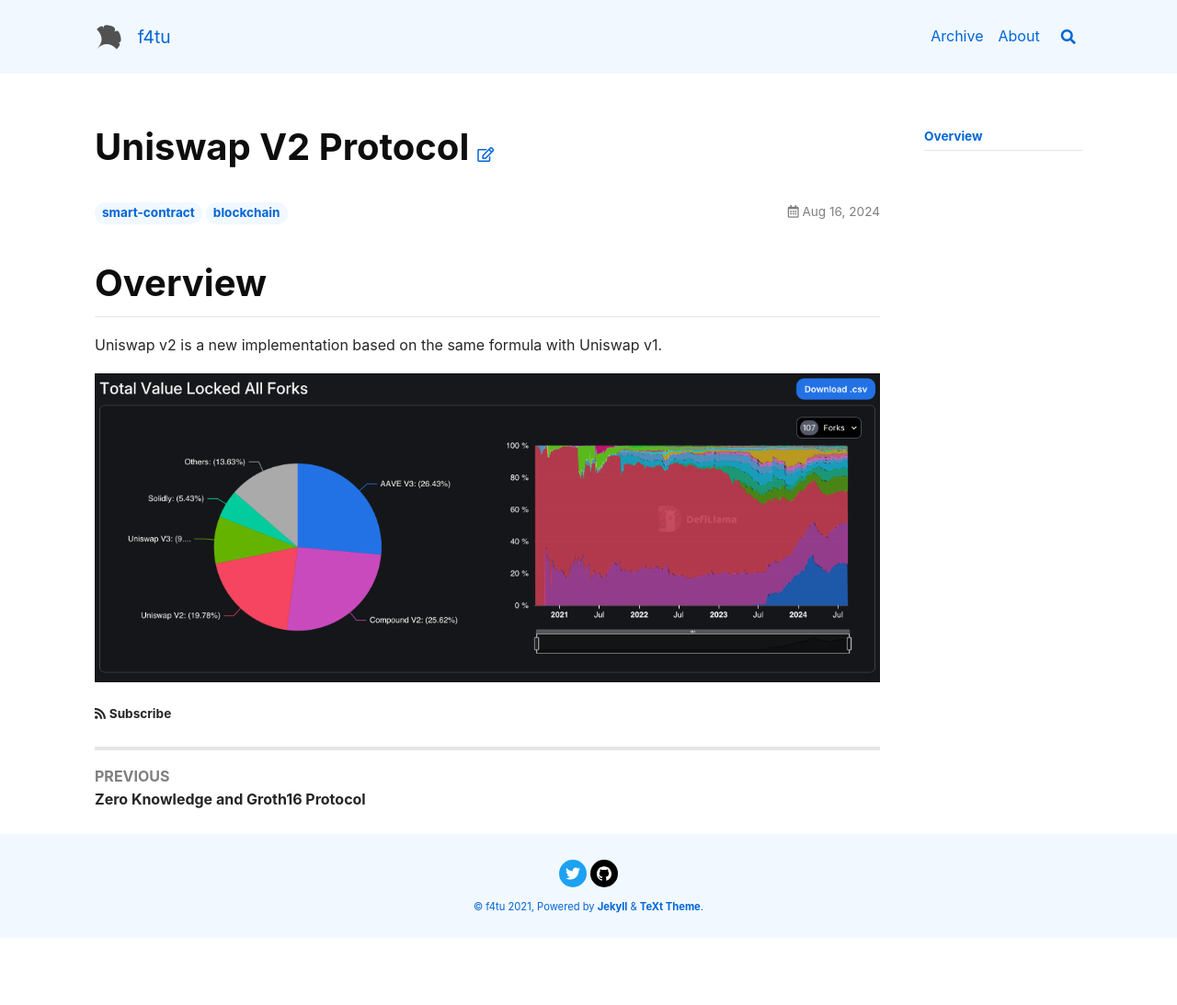
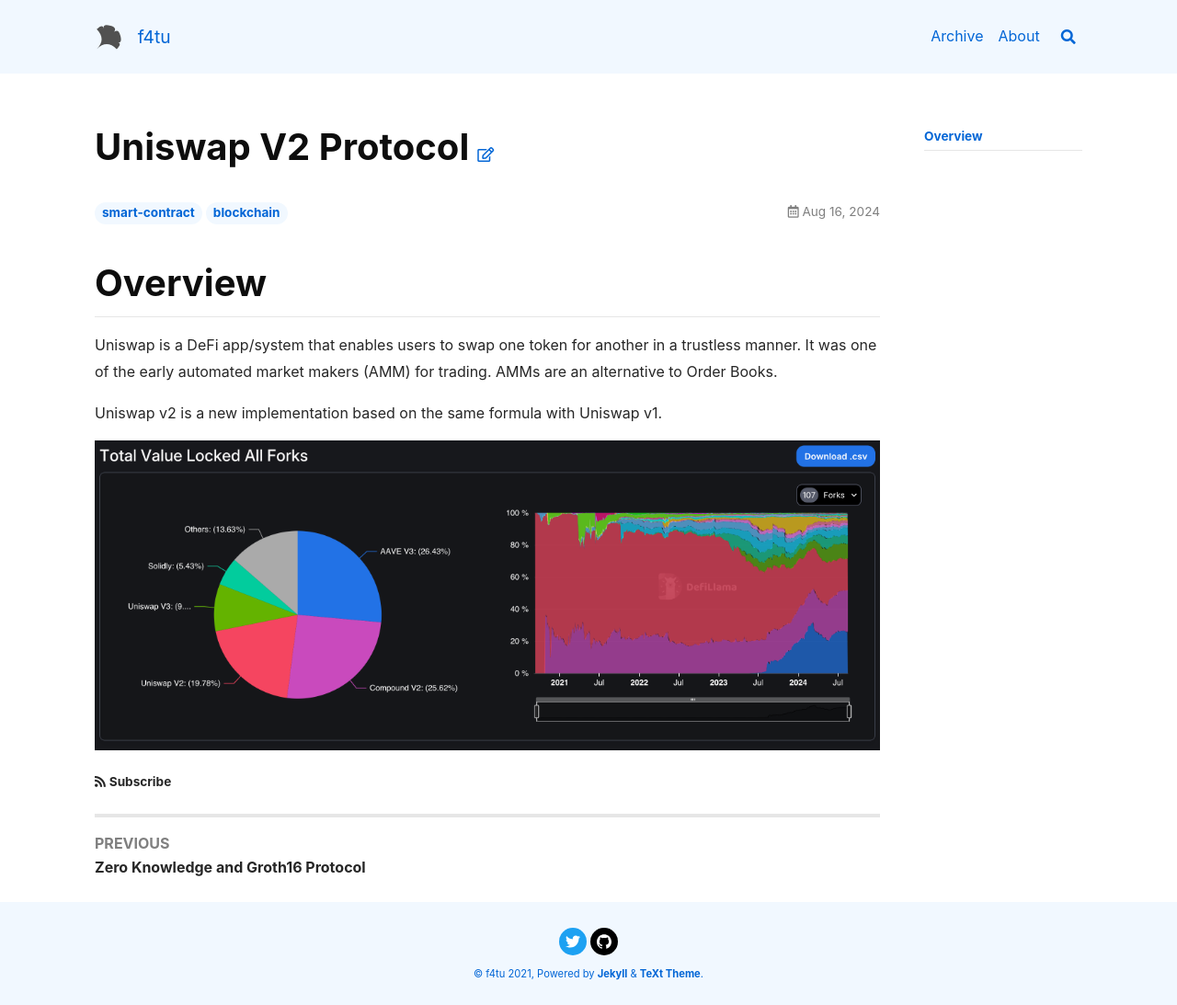
Before and after one commit to 4rtist3/4rtist3.github.io, a Jekyll site: the page built from _posts/2024-08-16-Uniswap-V2.md, in a window 1280 px wide. Shown: the whole page at 92% size. Built offline with Jekyll 4.4.1, drawn with Linux system fonts in a browser that asks for light colours; before the commit the page ends 1020 px from its top, so only the background shows below that.

Commit message:
testing overview

```diff
--- a/_posts/2024-08-16-Uniswap-V2.md
+++ b/_posts/2024-08-16-Uniswap-V2.md
@@ -6,6 +6,8 @@ cover: /assets/images/logo/bg.png
 
 # Overview
 
+Uniswap is a DeFi app/system that enables users to swap one token for another in a trustless manner. It was one of the early automated market makers (AMM) for trading. AMMs are an alternative to Order Books.
+
 Uniswap v2 is a new implementation based on the same formula with Uniswap v1.
 
 ![Total value locked all forks from 2020 to 2024](/assets/images/uniswap/forked.png)
```
